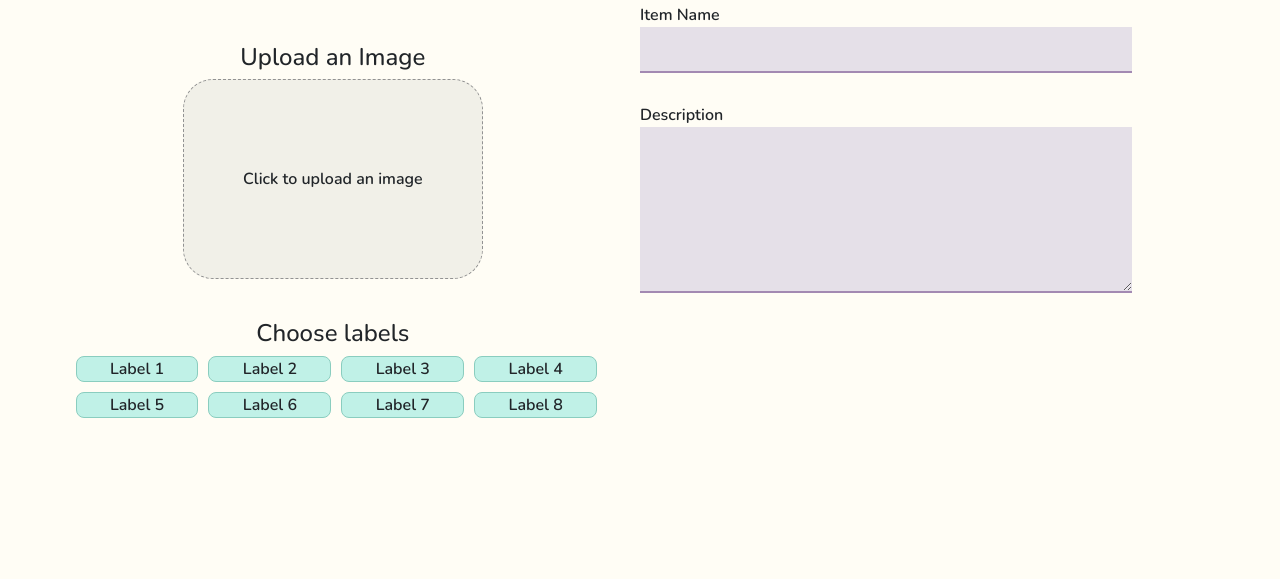
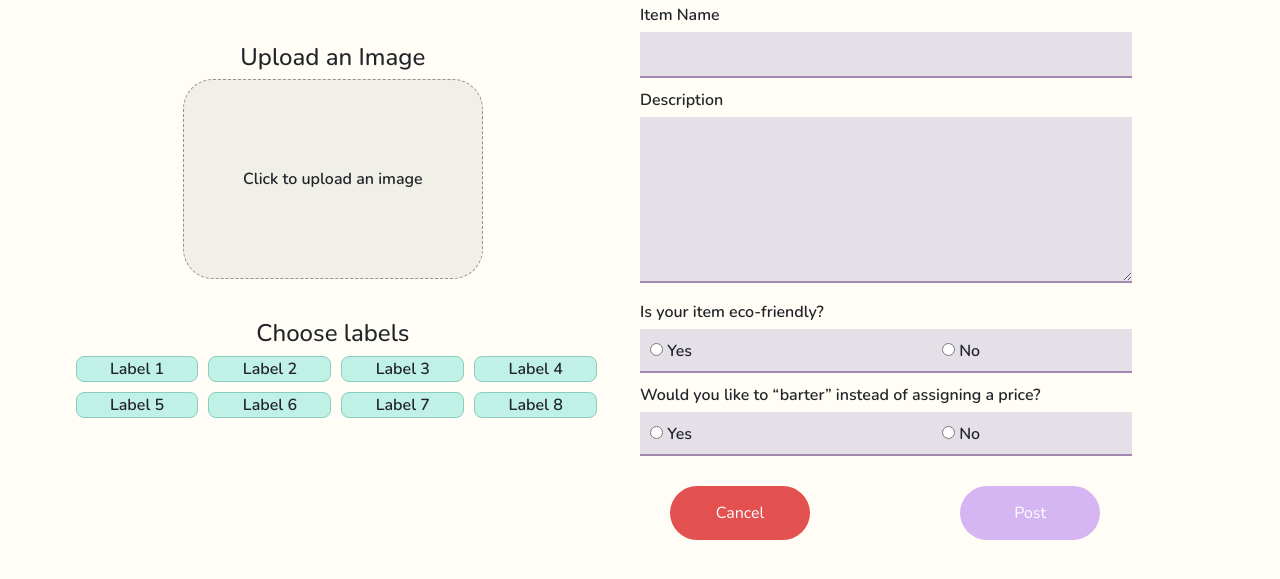
Before and after one commit to Lizsun03/CraftyCorner, a plain HTML site: page addItem.html in a window 1280 px wide. Shown: the part 79-658 px from the top of the page. Drawn offline with nearby package versions, Linux system fonts and the light colour scheme.

Commit message:
add page done

```diff
--- a/addItem.html
+++ b/addItem.html
@@ -48,9 +48,42 @@
           <input type="text" class="input-box"/>
         </div>
 
-        <div style="margin-top: 30px;">
+        <div style="margin-top: 10px;">
           <div>Description</div>
           <textarea rows="6" class="input-box"></textarea>
+        </div>
+
+        <div style="margin-top: 10px;">
+          <div>Is your item eco-friendly?</div>
+          <div class="input-box" style="display: flex; gap: 250px; padding-bottom: 0%;">
+            <div>
+                <input type="radio" id="optionYes" name="optionsRadios" value="yes">
+                <label for="optionYes">Yes</label>
+            </div>
+            <div>
+                <input type="radio" id="optionNo" name="optionsRadios" value="no">
+                <label for="optionNo">No</label>
+            </div>
+          </div>
+        </div>
+
+        <div style="margin-top: 10px;">
+          <div>Would you like to “barter” instead of assigning a price?</div>
+          <div class="input-box" style="display: flex; gap: 250px; padding-bottom: 0%;">
+            <div>
+                <input type="radio" id="optionYes" name="optionsRadios" value="yes">
+                <label for="optionYes">Yes</label>
+            </div>
+            <div>
+                <input type="radio" id="optionNo" name="optionsRadios" value="no">
+                <label for="optionNo">No</label>
+            </div>
+          </div>
+        </div>
+
+        <div style="display: flex; margin: 30px; justify-content: space-between; width: 70%">
+          <button class="button-style" style="background-color: #e35050;">Cancel</button>
+          <button class="button-style" style="background-color: #d5b5f2;">Post</button>
         </div>
 
       </div>
--- a/style.css
+++ b/style.css
@@ -119,6 +119,15 @@ body {
     border-bottom: 2px solid #a389b2;
     width: 80%;
     padding: 10px;
+    margin-top: 5px;
+}
+
+.button-style {
+    border-radius: 30px;
+    color: #ffffff;
+    padding: 15px 0px;
+    width: 140px;
+    border: 0;
 }
 
 main {
```
